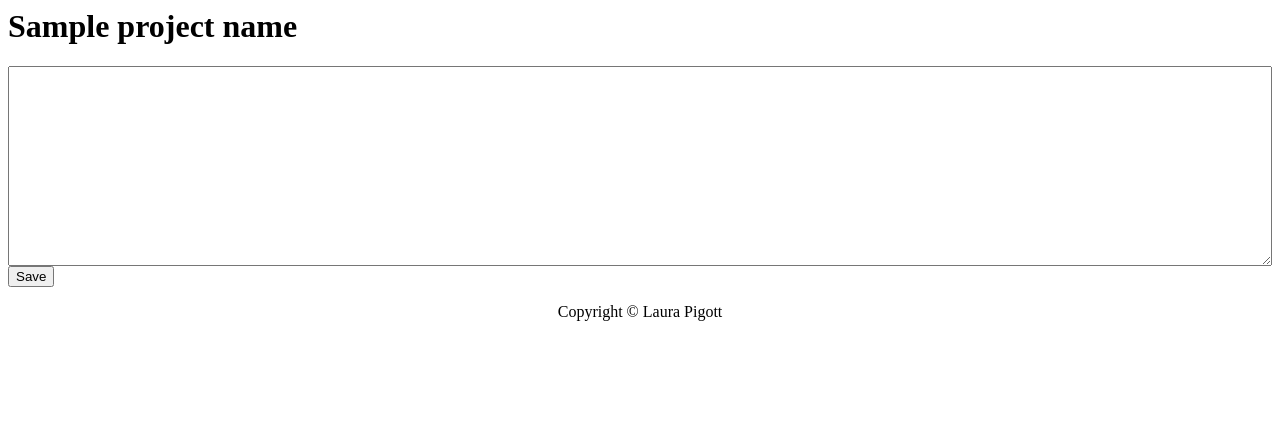
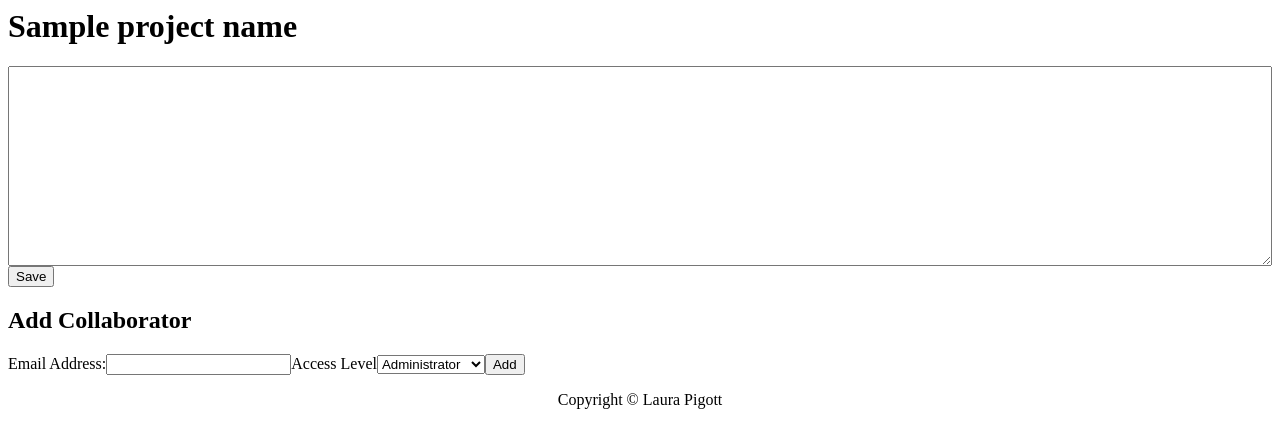
Before and after one commit to ct-lpigott/ContentDeveloperCMS, a Node project: template views/admin_editproject.pug in a window 1280 px wide. Shown: the top 448 px of the page. Run offline with Node 20 templates, Linux system fonts and the light colour scheme; the template is opened without the code that fills it: most values are stand-ins (such as "Sample title", 1, 10 or a date in 2020).

Commit message:
Admin to add Collaborators to Projects

```diff
--- a/routes/admin.js
+++ b/routes/admin.js
@@ -44,6 +44,7 @@ router.get("/:userID/:projectID", function(req, res, next){
             console.log(err);
         } else {
             res.render("admin_editproject", {
+                pageTitle: rows[0].project_name,
                 userID: req.params.userID,
                 projectID: req.params.projectID,
                 projectName: rows[0].project_name
--- a/views/admin_editproject.pug
+++ b/views/admin_editproject.pug
@@ -8,6 +8,15 @@ block main-body
 
     button(id="updateProjectStructure") Save
 
+    h2 Add Collaborator
+    label Email Address:
+        input(id="newCollabEmail" type="email")
+    label Access Level
+        select(id="accessLevel")
+            option(value=1) Administrator
+            option(value=2) Content Editor
+    button(id="addNewCollab") Add
+
     input(id="userID" type="hidden" value=userID)
     input(id="projectID" type="hidden" value=projectID)
 
--- a/www/js/admin_script.js
+++ b/www/js/admin_script.js
@@ -47,6 +47,16 @@ function customClickEventHandler(e){
             sendAjaxRequest("/feeds/" + userID + "/" + projectID, {projectStructure: escapeCharsRemoved}, function(responseObject){
                 updateProjectJSON(responseObject);
             }, "PUT");
+        }
+        case "addNewCollab": {
+            var email = document.getElementById("newCollabEmail").value;
+            var accessLevel = document.getElementById("accessLevel").value;
+            console.log(email, accessLevel);
+            if(email.length > 0 && accessLevel > 0){
+                sendAjaxRequest("/feeds/" + userID + "/" + projectID + "/addCollaborator", {email: email, accessLevel: accessLevel}, function(responseObject){
+
+                }, "PUT");
+            }
         }
     }
 }
```
Also changed, not shown: routes/feeds.js (+47 -0 lines), routes/google.js (+4 -3 lines).
